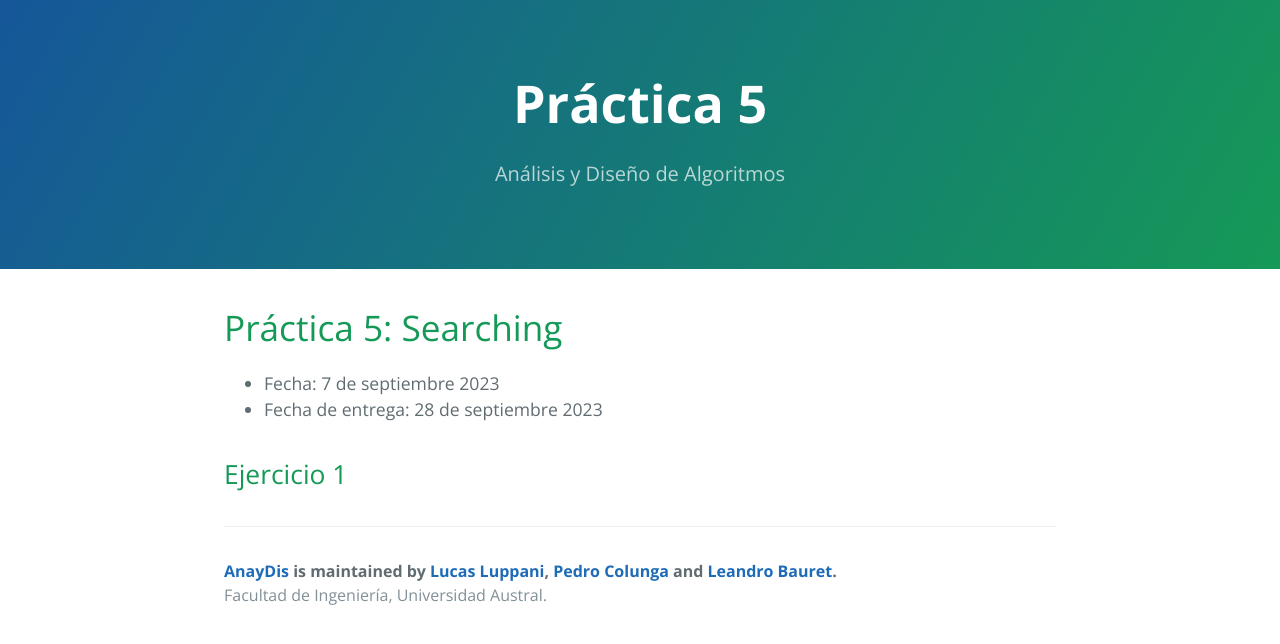
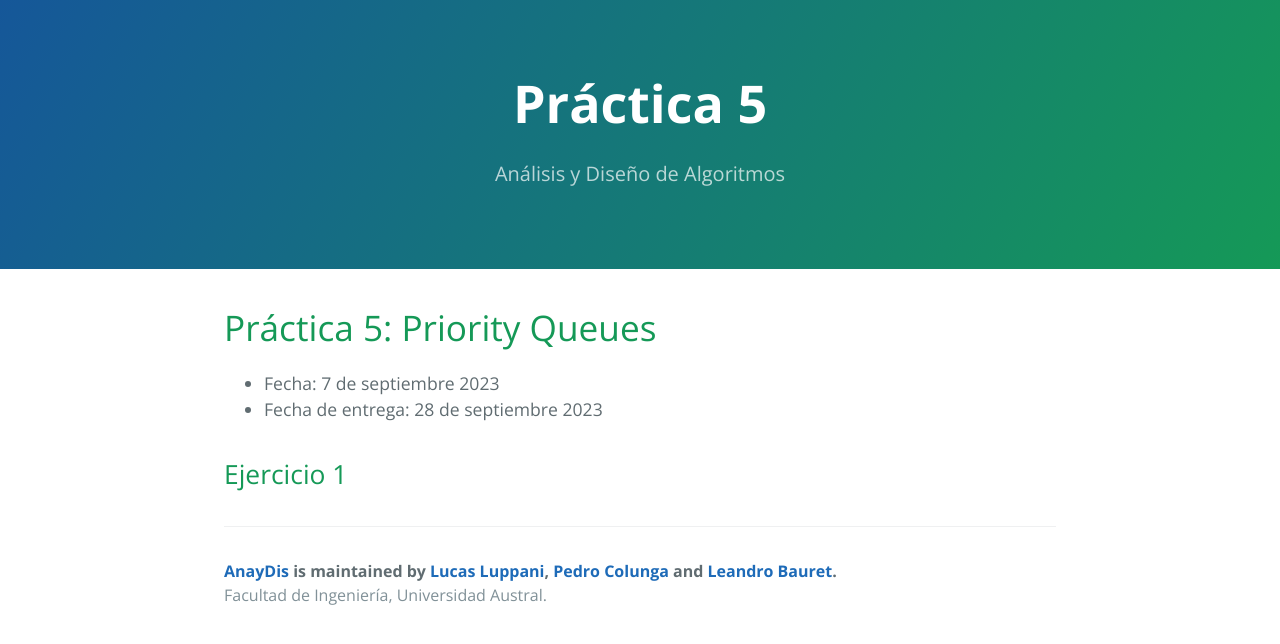
Before and after one commit to FacultadDeIngenieria/anaydis, a Jekyll site: the page built from practice/tp5.md, in a window 1280 px wide. Shown: the top 644 px of the page. Built offline with Jekyll 4.4.1, drawn with Linux system fonts in a browser that asks for light colours.

Commit message:
Searching tp5 to PriorityQueues.

```diff
--- a/practice/tp5.md
+++ b/practice/tp5.md
@@ -4,7 +4,7 @@ layout: practice
 permalink: /practice/5
 ---
 
-# Práctica 5: Searching
+# Práctica 5: Priority Queues
 
 * Fecha: 7 de septiembre 2023
 * Fecha de entrega: 28 de septiembre 2023
```
